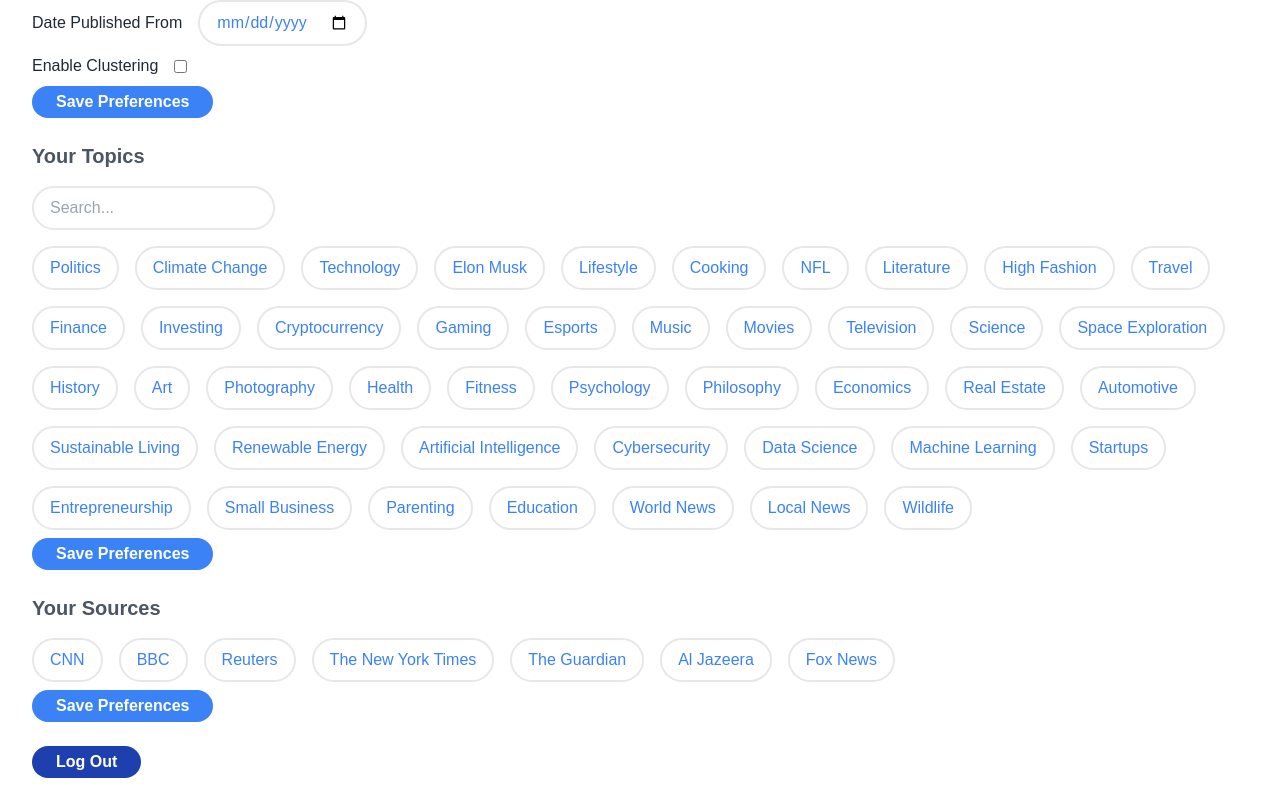
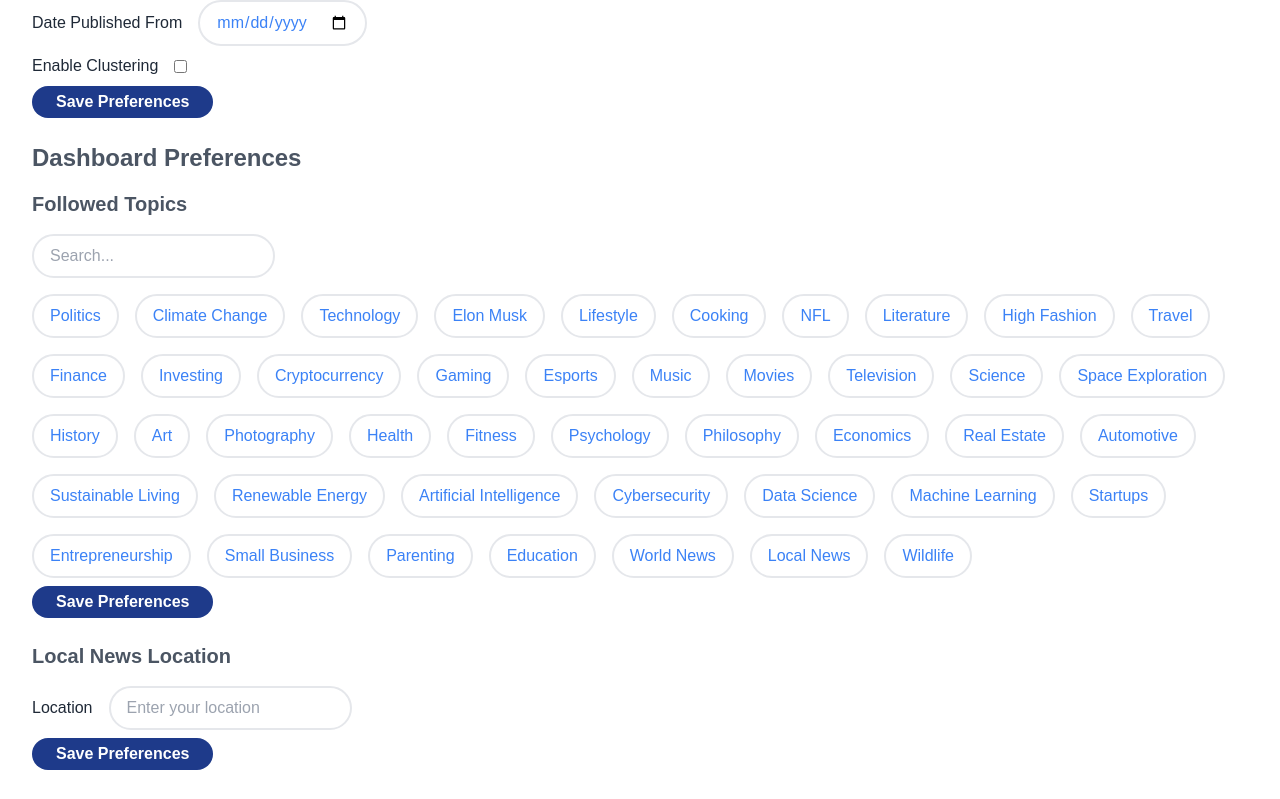
Before and after one commit to fayefzhang/bitewise, a Next.js app in the folder frontend/: page /profile in a window 1280 px wide. Shown: the part 315-1114 px from the top of the page. Built offline with nearby package versions, Linux system fonts and the light colour scheme; no server answers; sample sign-in values are in the browser's storage.

Commit message:
set location & add location to db

```diff
--- a/frontend/app/profile/page.tsx
+++ b/frontend/app/profile/page.tsx
@@ -4,7 +4,6 @@
 import { useRouter } from "next/navigation";
 import React, { useEffect, useState } from "react";
 import { interests, sources } from "../common/utils";
-import cluster from "cluster";
 
 const BASE_URL = "http://localhost:3000";
 
@@ -22,6 +21,7 @@
   const [bias, setBias] = useState<number>(0);
   const [fromDate, setFromDate] = useState<string>("");
   const [clustering, setClustering] = useState<boolean>(false);
+  const [location, setLocation] = useState<string>("");
 
   // Fetch user preferences on page load
   useEffect(() => {
@@ -43,6 +43,7 @@
         setBias(userPreferences.bias);
         setFromDate(userPreferences.from_date);
         setClustering(userPreferences.clustering);
+        setLocation(userPreferences.location || "");
       } catch (error) {
         console.error("Error fetching user preferences:", error);
       }
@@ -57,7 +58,8 @@
     updatedReadTime: number | null,
     updatedBias: number,
     updatedFromDate: string,
-    updatedClustering: boolean
+    updatedClustering: boolean,
+    updatedLocation: string
   ) => {
     try {
       const userEmail = localStorage.getItem("userEmail");
@@ -74,6 +76,7 @@
               bias: updatedBias,
               from_date: updatedFromDate,
               clustering: updatedClustering,
+              location: updatedLocation,
             },
           },
         }),
@@ -219,7 +222,7 @@
 
         <div className="flex flex-col items-center mb-6">
           <button
-            className="bg-blue-500 hover:bg-blue-700 text-white font-semibold py-1 px-6 rounded-full focus:outline-none"
+            className="bg-blue-900 hover:bg-blue-700 text-white font-semibold py-1 px-6 rounded-full focus:outline-none"
             onClick={() =>
               updateUserProfile(
                 selectedTopics,
@@ -227,7 +230,8 @@
                 readTime,
                 bias,
                 fromDate,
-                clustering
+                clustering,
+                location
               )
             }
           >
@@ -236,8 +240,11 @@
         </div>
 
         {/* Topics Section */}
-        <div className="flex flex-col items-center mb-4">
-          <h1 className="text-xl font-bold text-gray-600">Your Topics</h1>
+        <div className="flex-col items-center mb-4">
+          <h1 className="text-2xl font-bold text-gray-600">Dashboard Preferences</h1>
+        </div>
+        <div className="flex-col items-center mb-4">
+          <h1 className="text-xl font-bold text-gray-600">Followed Topics</h1>
         </div>
         <div className="mb-4">
           <input
@@ -265,7 +272,7 @@
         </div>
         <div className="flex flex-col items-center mb-6">
           <button
-            className="bg-blue-500 hover:bg-blue-700 text-white font-semibold py-1 px-6 rounded-full focus:outline-none"
+            className="bg-blue-900 hover:bg-blue-700 text-white font-semibold py-1 px-6 rounded-full focus:outline-none"
             onClick={() =>
               updateUserProfile(
                 selectedTopics,
@@ -273,7 +280,41 @@
                 readTime,
                 bias,
                 fromDate,
-                clustering
+                clustering,
+                location
+              )
+            }
+          >
+            Save Preferences
+          </button>
+        </div>
+
+        {/* Location */}
+        <div className="flex flex-col items-center mb-4">
+          <h1 className="text-xl font-bold text-gray-600">Local News Location</h1>
+        </div>
+        <div className="flex flex-row items-center gap-4 mb-2 text-gray-800">
+          <label>Location</label>
+          <input
+            type="text"
+            value={location}
+            onChange={(e) => setLocation(e.target.value)}
+            className="border-2 rounded-full px-4 py-2 text-blue-500 font-medium"
+            placeholder="Enter your location"
+          />
+        </div>
+        <div className="flex flex-col items-center mb-6">
+          <button
+            className="bg-blue-900 hover:bg-blue-700 text-white font-semibold py-1 px-6 rounded-full focus:outline-none"
+            onClick={() =>
+              updateUserProfile(
+                selectedTopics,
+                selectedSources,
+                readTime,
+                bias,
+                fromDate,
+                clustering,
+                location
               )
             }
           >
@@ -302,7 +343,7 @@
         </div>
         <div className="flex flex-col items-center mb-6">
           <button
-            className="bg-blue-500 hover:bg-blue-700 text-white font-semibold py-1 px-6 rounded-full focus:outline-none"
+            className="bg-blue-900 hover:bg-blue-700 text-white font-semibold py-1 px-6 rounded-full focus:outline-none"
             onClick={() =>
               updateUserProfile(
                 selectedTopics,
@@ -310,7 +351,8 @@
                 readTime,
                 bias,
                 fromDate,
-                clustering
+                clustering,
+                location
               )
             }
           >
@@ -320,7 +362,7 @@
 
         <div className="flex flex-col items-center mb-6">
           <button
-            className="bg-blue-800 hover:bg-blue-900 text-white font-semibold py-1 px-6 rounded-full focus:outline-none"
+            className="bg-blue-900 hover:bg-blue-700 text-white font-semibold py-1 px-6 rounded-full focus:outline-none"
             onClick={() => handleLogOut()}
           >
             Log Out
```
Also changed, not shown: 2 other files (tests, documents, lock files or other folders).
